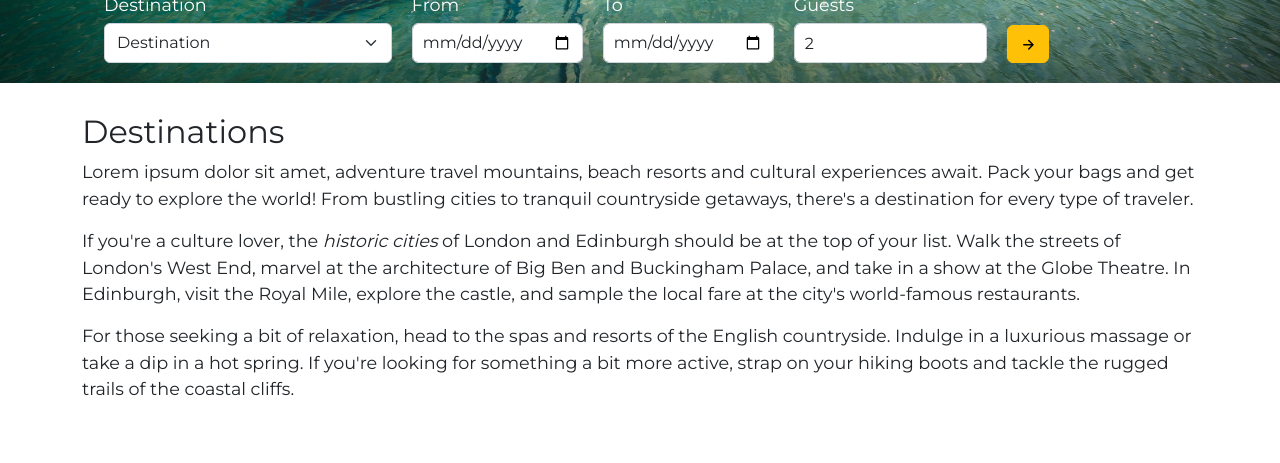
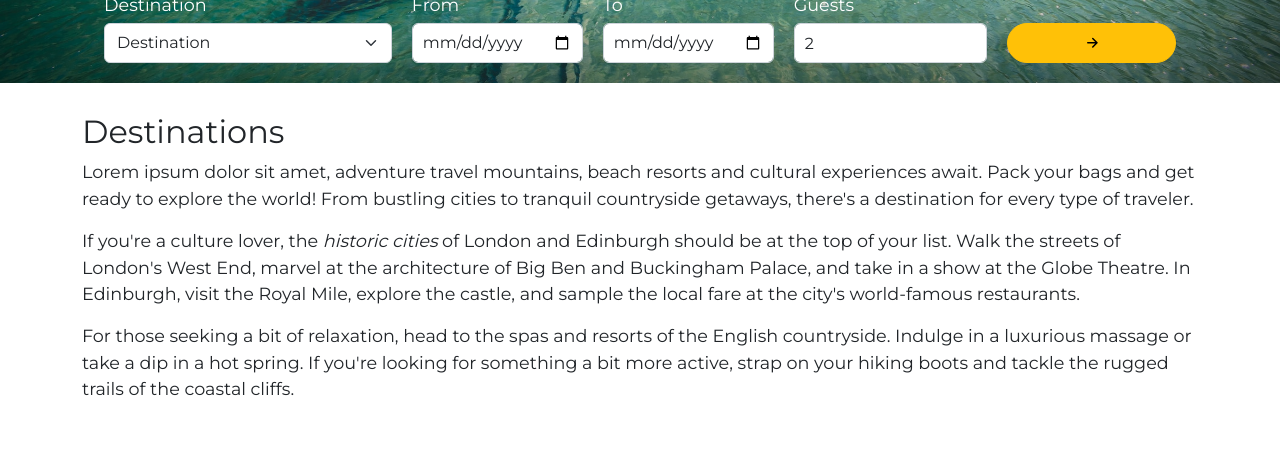
Before and after one commit to agnijaravdo/travel-agency, a website: page index.html in a window 1280 px wide. Shown: the part 637-1100 px from the top of the page. Drawn offline with nearby package versions, Linux system fonts and the light colour scheme.

Commit message:
Update header.css

```diff
--- a/css/header.css
+++ b/css/header.css
@@ -122,7 +122,7 @@ body {
     font-weight: 200;
 }
 
-#book-button {
+#form-button {
     width: 100%;
     height: 40px;
     border-radius: 20px;
```
